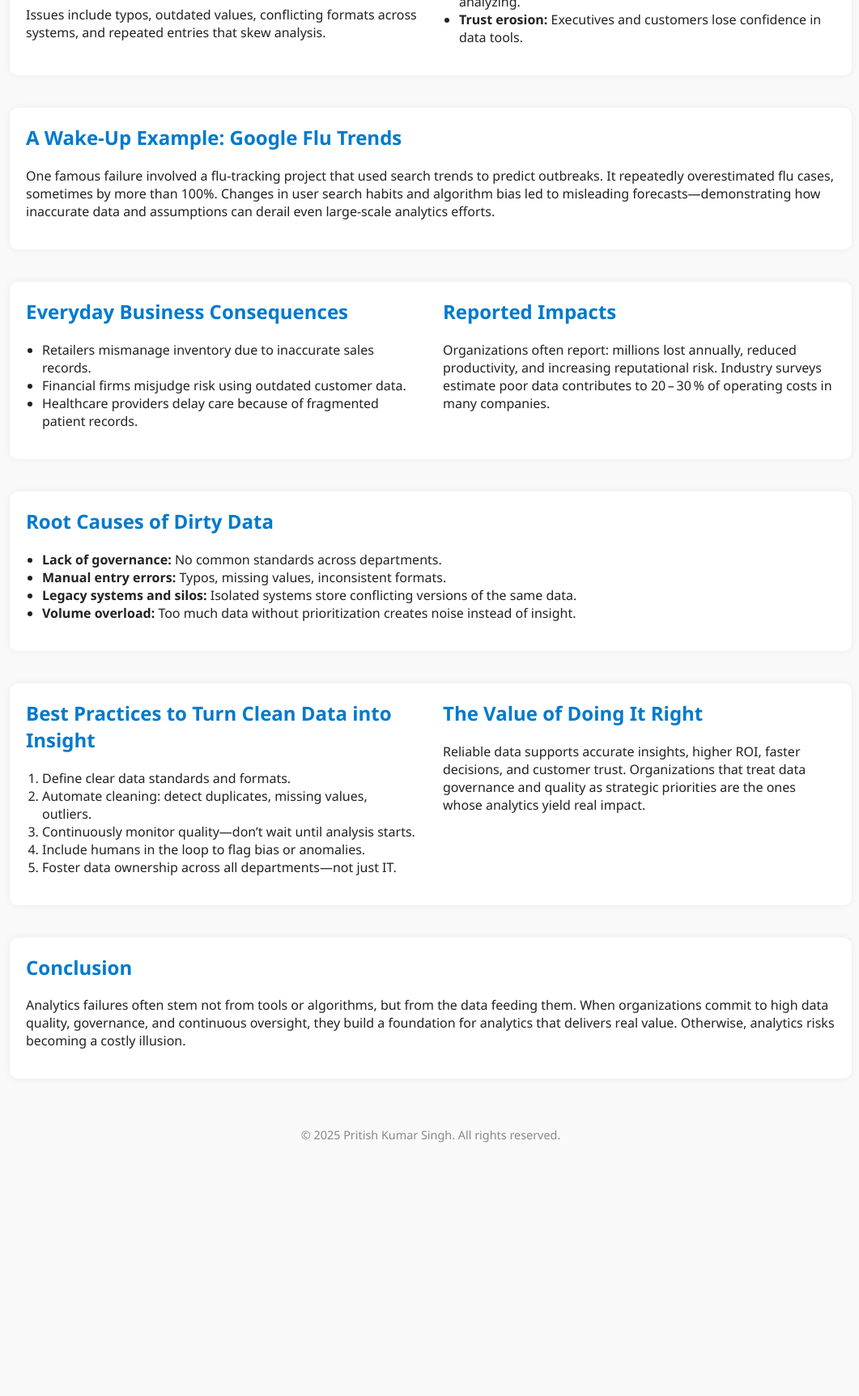
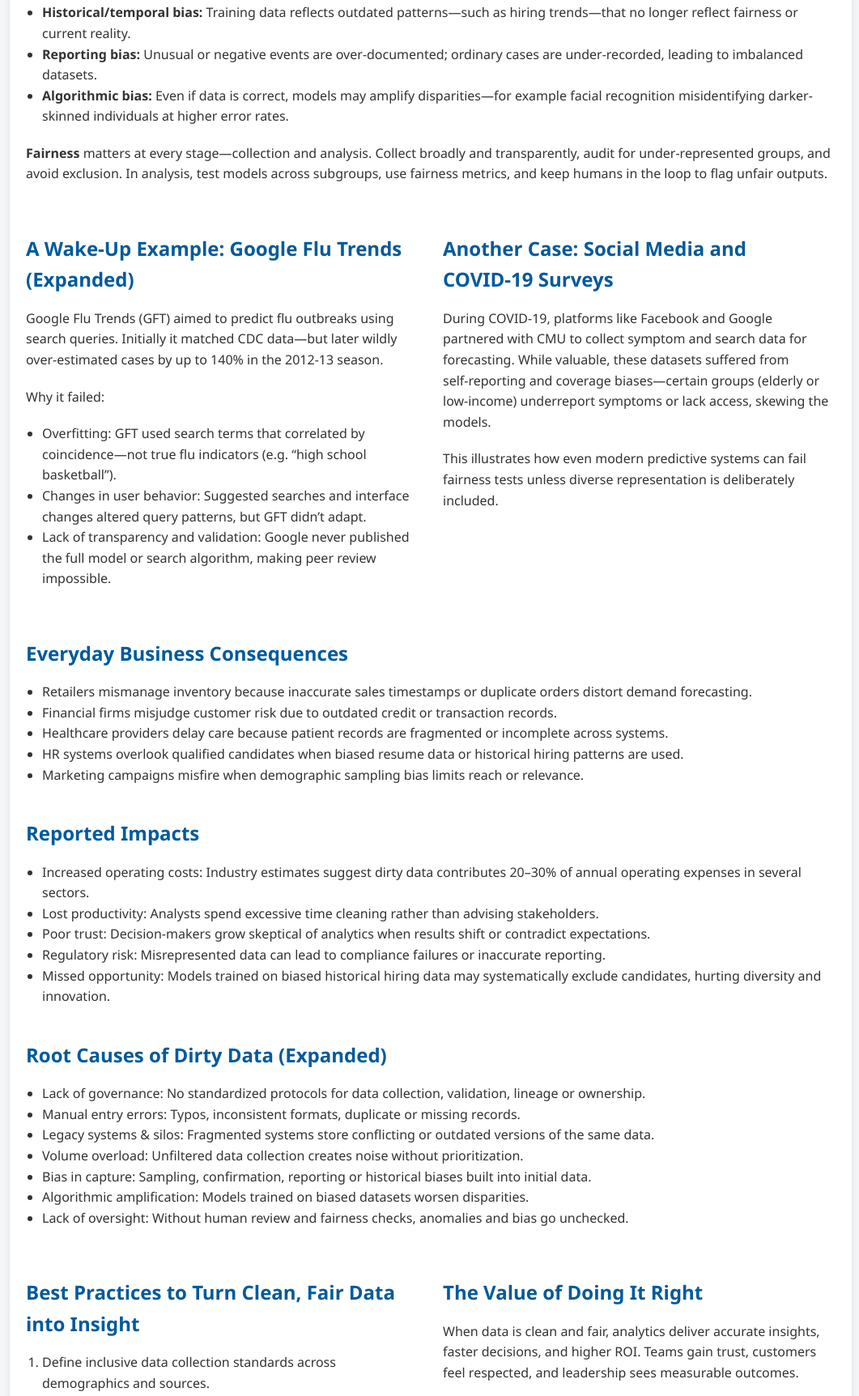
Before and after one commit to PritishAnalyst/When-Data-Lies_Blog, a plain HTML site: page index.html in a window 1280 px wide. Shown: the part 543-2267 px from the top of the page at 81% size, without its empty margins (108-1169 px from the left). Before the commit the page ends 1974 px from the top, so only its background shows below. Drawn offline with Linux system fonts and the light colour scheme.

Commit message:
Blog Updated

```diff
--- a/index.html
+++ b/index.html
@@ -1,56 +1,77 @@
 <!DOCTYPE html>
 <html lang="en">
 <head>
-  <meta charset="UTF-8" />
-  <meta name="viewport" content="width=device-width, initial-scale=1.0" />
+  <meta charset="UTF-8">
   <title>The Hidden Cost of Dirty Data</title>
   <style>
     body {
-      font-family: 'Segoe UI', Tahoma, Geneva, Verdana, sans-serif;
       margin: 0;
-      padding: 0;
-      background-color: #f9f9f9;
-      color: #222;
+      font-family: 'Segoe UI', sans-serif;
+      line-height: 1.6;
+      background: #f4f6f8;
+      color: #333;
     }
 
     header {
-      background-color: #007acc;
+      background: linear-gradient(135deg, #3a7bd5, #00d2ff);
       color: white;
       padding: 40px 20px;
       text-align: center;
     }
 
-    header h1 {
+    h1 {
       margin: 0;
       font-size: 2em;
     }
 
-    .section {
+    .container {
       max-width: 1000px;
       margin: 40px auto;
       padding: 20px;
       background: white;
-      border-radius: 10px;
-      box-shadow: 0 0 10px rgba(0, 0, 0, 0.06);
+      border-radius: 8px;
+      box-shadow: 0 0 10px rgba(0,0,0,0.1);
+    }
+
+    .section {
+      margin-bottom: 40px;
     }
 
     .horizontal {
       display: flex;
+      gap: 30px;
       flex-wrap: wrap;
-      gap: 30px;
     }
 
     .column {
-      flex: 1 1 45%;
+      flex: 1;
+      min-width: 300px;
     }
 
     h2 {
-      margin-top: 0;
-      color: #007acc;
+      color: #005a9c;
+      margin-bottom: 15px;
+    }
+
+    p, ul, ol {
+      margin-bottom: 20px;
     }
 
     ul, ol {
       padding-left: 20px;
+    }
+
+    footer {
+      text-align: center;
+      padding: 30px;
+      font-size: 14px;
+      color: #666;
+    }
+
+    .sources {
+      font-size: 0.9em;
+      border-top: 1px solid #ccc;
+      padding-top: 20px;
     }
 
     @media (max-width: 768px) {
@@ -58,97 +79,124 @@
         flex-direction: column;
       }
     }
-
-    footer {
-      text-align: center;
-      font-size: 0.9em;
-      padding: 20px;
-      color: #888;
-    }
   </style>
 </head>
 <body>
 
   <header>
-    <h1>The Hidden Cost of Dirty Data</h1>
-    <p>Why Analytics Projects Fail and How to Fix It</p>
+    <h1>The Hidden Cost of Dirty Data: Bias, Fairness and Why Analytics Projects Fail</h1>
   </header>
 
+  <div class="container">
     <section class="section">
-    <p>You’ve probably heard about the power of analytics and AI—how they can transform decision‑making overnight. But the truth is that behind every successful insight lies clean, consistent, and complete data. When those elements are missing, even the best tools crumble.</p>
+      <p>Data analytics promises powerful insights, but if your data is biased, unfair, or low‑quality, it undermines the entire process. This blog explores what dirty data really means and how it derails analytics in real settings.</p>
+    </section>
+
+    <section class="section">
+      <h2>What Is “Dirty Data”?</h2>
+      <p>Dirty data includes missing, inconsistent, duplicated or inaccurate records—but it also hides subtler issues like bias and lack of fairness.</p>
+      <p>This section explores different types of bias from the Google Data Analytics professional certification:</p>
+      <ul>
+        <li><strong>Selection/sampling bias:</strong> When your sample isn’t representative—e.g. surveying only urban users and ignoring rural demographics. This skews results toward one subgroup.</li>
+        <li><strong>Confirmation bias:</strong> Analysts cherry‑pick data or features that confirm existing beliefs or hypotheses.</li>
+        <li><strong>Historical/temporal bias:</strong> Training data reflects outdated patterns—such as hiring trends—that no longer reflect fairness or current reality.</li>
+        <li><strong>Reporting bias:</strong> Unusual or negative events are over‑documented; ordinary cases are under‑recorded, leading to imbalanced datasets.</li>
+        <li><strong>Algorithmic bias:</strong> Even if data is correct, models may amplify disparities—for example facial recognition misidentifying darker-skinned individuals at higher error rates.</li>
+      </ul>
+      <p><strong>Fairness</strong> matters at every stage—collection and analysis. Collect broadly and transparently, audit for under‑represented groups, and avoid exclusion. In analysis, test models across subgroups, use fairness metrics, and keep humans in the loop to flag unfair outputs.</p>
     </section>
 
     <section class="section horizontal">
       <div class="column">
-      <h2>What Is “Dirty Data”?</h2>
-      <p>Dirty data refers to records that are missing, inaccurate, inconsistent, or duplicated. It’s the kind of data that quietly undermines analytics and sows doubt about findings.</p>
-      <p>Issues include typos, outdated values, conflicting formats across systems, and repeated entries that skew analysis.</p>
+        <h2>A Wake‑Up Example: Google Flu Trends (Expanded)</h2>
+        <p>Google Flu Trends (GFT) aimed to predict flu outbreaks using search queries. Initially it matched CDC data—but later wildly over‑estimated cases by up to 140% in the 2012‑13 season.</p>
+        <p>Why it failed:</p>
+        <ul>
+          <li>Overfitting: GFT used search terms that correlated by coincidence—not true flu indicators (e.g. “high school basketball”).</li>
+          <li>Changes in user behavior: Suggested searches and interface changes altered query patterns, but GFT didn’t adapt.</li>
+          <li>Lack of transparency and validation: Google never published the full model or search algorithm, making peer review impossible.</li>
+        </ul>
       </div>
       <div class="column">
-      <h2>Why It Matters</h2>
-      <ul>
-        <li><strong>Poor decisions:</strong> Wrong data leads to wrong insights, leading to failed strategies.</li>
-        <li><strong>Resource waste:</strong> Analysts spend time cleaning instead of analyzing.</li>
-        <li><strong>Trust erosion:</strong> Executives and customers lose confidence in data tools.</li>
-      </ul>
+        <h2>Another Case: Social Media and COVID‑19 Surveys</h2>
+        <p>During COVID‑19, platforms like Facebook and Google partnered with CMU to collect symptom and search data for forecasting. While valuable, these datasets suffered from self‑reporting and coverage biases—certain groups (elderly or low‑income) underreport symptoms or lack access, skewing the models.</p>
+        <p>This illustrates how even modern predictive systems can fail fairness tests unless diverse representation is deliberately included.</p>
       </div>
     </section>
 
     <section class="section">
-    <h2>A Wake‑Up Example: Google Flu Trends</h2>
-    <p>One famous failure involved a flu‑tracking project that used search trends to predict outbreaks. It repeatedly overestimated flu cases, sometimes by more than 100%. Changes in user search habits and algorithm bias led to misleading forecasts—demonstrating how inaccurate data and assumptions can derail even large-scale analytics efforts.</p>
-  </section>
-
-  <section class="section horizontal">
-    <div class="column">
       <h2>Everyday Business Consequences</h2>
       <ul>
-        <li>Retailers mismanage inventory due to inaccurate sales records.</li>
-        <li>Financial firms misjudge risk using outdated customer data.</li>
-        <li>Healthcare providers delay care because of fragmented patient records.</li>
+        <li>Retailers mismanage inventory because inaccurate sales timestamps or duplicate orders distort demand forecasting.</li>
+        <li>Financial firms misjudge customer risk due to outdated credit or transaction records.</li>
+        <li>Healthcare providers delay care because patient records are fragmented or incomplete across systems.</li>
+        <li>HR systems overlook qualified candidates when biased resume data or historical hiring patterns are used.</li>
+        <li>Marketing campaigns misfire when demographic sampling bias limits reach or relevance.</li>
       </ul>
-    </div>
-    <div class="column">
-      <h2>Reported Impacts</h2>
-      <p>Organizations often report: millions lost annually, reduced productivity, and increasing reputational risk. Industry surveys estimate poor data contributes to 20 – 30 % of operating costs in many companies.</p>
-    </div>
     </section>
 
     <section class="section">
-    <h2>Root Causes of Dirty Data</h2>
+      <h2>Reported Impacts</h2>
       <ul>
-      <li><strong>Lack of governance:</strong> No common standards across departments.</li>
-      <li><strong>Manual entry errors:</strong> Typos, missing values, inconsistent formats.</li>
-      <li><strong>Legacy systems and silos:</strong> Isolated systems store conflicting versions of the same data.</li>
-      <li><strong>Volume overload:</strong> Too much data without prioritization creates noise instead of insight.</li>
+        <li>Increased operating costs: Industry estimates suggest dirty data contributes 20–30% of annual operating expenses in several sectors.</li>
+        <li>Lost productivity: Analysts spend excessive time cleaning rather than advising stakeholders.</li>
+        <li>Poor trust: Decision-makers grow skeptical of analytics when results shift or contradict expectations.</li>
+        <li>Regulatory risk: Misrepresented data can lead to compliance failures or inaccurate reporting.</li>
+        <li>Missed opportunity: Models trained on biased historical hiring data may systematically exclude candidates, hurting diversity and innovation.</li>
+      </ul>
+    </section>
+
+    <section class="section">
+      <h2>Root Causes of Dirty Data (Expanded)</h2>
+      <ul>
+        <li>Lack of governance: No standardized protocols for data collection, validation, lineage or ownership.</li>
+        <li>Manual entry errors: Typos, inconsistent formats, duplicate or missing records.</li>
+        <li>Legacy systems & silos: Fragmented systems store conflicting or outdated versions of the same data.</li>
+        <li>Volume overload: Unfiltered data collection creates noise without prioritization.</li>
+        <li>Bias in capture: Sampling, confirmation, reporting or historical biases built into initial data.</li>
+        <li>Algorithmic amplification: Models trained on biased datasets worsen disparities.</li>
+        <li>Lack of oversight: Without human review and fairness checks, anomalies and bias go unchecked.</li>
       </ul>
     </section>
 
     <section class="section horizontal">
       <div class="column">
-      <h2>Best Practices to Turn Clean Data into Insight</h2>
+        <h2>Best Practices to Turn Clean, Fair Data into Insight</h2>
         <ol>
-        <li>Define clear data standards and formats.</li>
-        <li>Automate cleaning: detect duplicates, missing values, outliers.</li>
-        <li>Continuously monitor quality—don’t wait until analysis starts.</li>
-        <li>Include humans in the loop to flag bias or anomalies.</li>
-        <li>Foster data ownership across all departments—not just IT.</li>
+          <li>Define inclusive data collection standards across demographics and sources.</li>
+          <li>Automate cleaning: dedupe, detect missing values, normalize formats.</li>
+          <li>Continuously monitor quality and fairness—don’t wait until analysis starts.</li>
+          <li>Embed human oversight to flag bias or anomalies before rollout.</li>
+          <li>Use fairness-aware metrics: evaluate model performance across subgroups.</li>
+          <li>Align analytics with specific business questions and stakeholder goals.</li>
         </ol>
       </div>
       <div class="column">
         <h2>The Value of Doing It Right</h2>
-      <p>Reliable data supports accurate insights, higher ROI, faster decisions, and customer trust. Organizations that treat data governance and quality as strategic priorities are the ones whose analytics yield real impact.</p>
+        <p>When data is clean and fair, analytics deliver accurate insights, faster decisions, and higher ROI. Teams gain trust, customers feel respected, and leadership sees measurable outcomes.</p>
       </div>
     </section>
 
     <section class="section">
       <h2>Conclusion</h2>
-    <p>Analytics failures often stem not from tools or algorithms, but from the data feeding them. When organizations commit to high data quality, governance, and continuous oversight, they build a foundation for analytics that delivers real value. Otherwise, analytics risks becoming a costly illusion.</p>
+      <p>Failures in analytics often stem not from tools or algorithms, but from the data itself—its bias, fairness gaps, and poor quality. Organizations that invest in governance, continuous auditing, inclusive collection practices, and fairness-aware modeling build analytics systems that deliver real impact—not illusions.</p>
+    </section>
+
+    <section class="section sources">
+      <h2>Sources</h2>
+      <ul>
+        <li>What We Can Learn from the Epic Failure of Google Flu Trends: https://www.wired.com/2015/10/can-learn-epic-failure-google-flu-trends</li>
+        <li>Studies on overestimation and bias in GFT (Science, Wired, Time)</li>
+        <li>Reporting bias and fairness frameworks from CMU COVIDCast</li>
+        <li>Types of bias: selection, confirmation, historical, reporting, algorithmic</li>
+        <li>Fairness evaluation in ML workflows</li>
+      </ul>
     </section>
 
     <footer>
-    &copy; 2025 Pritish Kumar Singh. All rights reserved.
+      © 2025 Pritish Kumar Singh. All rights reserved.
     </footer>
+  </div>
 
 </body>
 </html>
```
Lines whose indentation alone changed are shown as unchanged.
